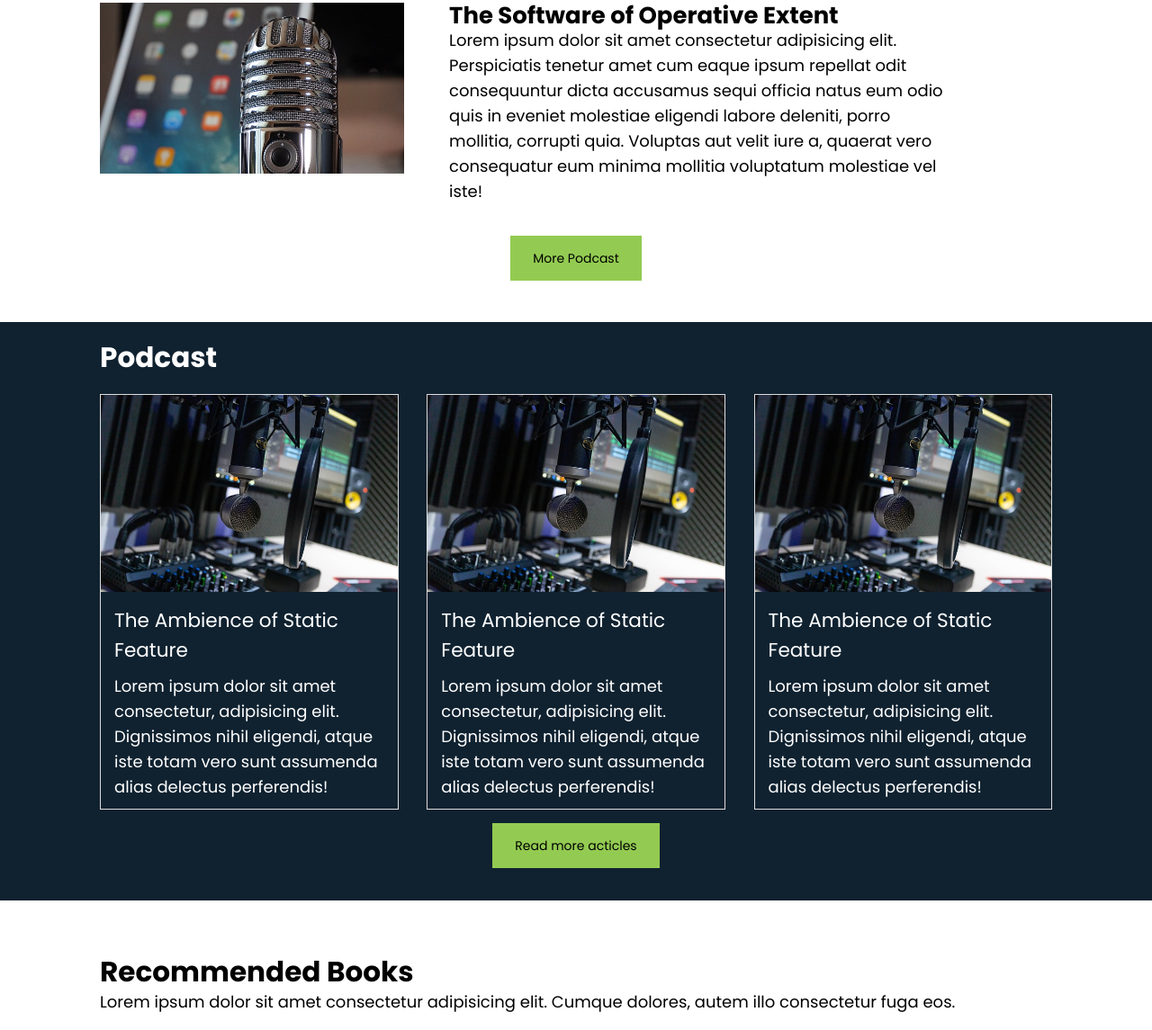
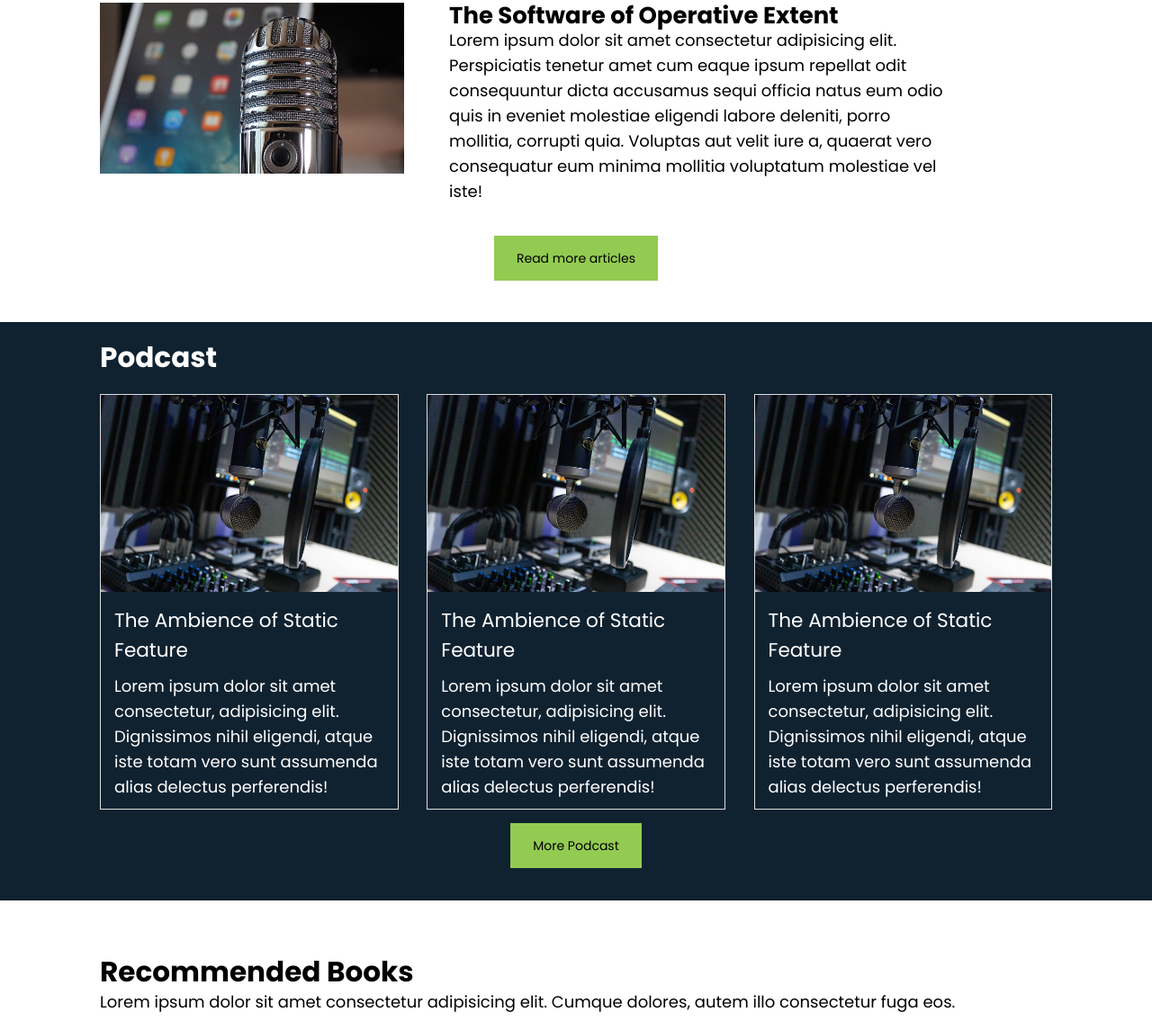
Before and after one commit to chumex412/Podcast_Blog, a website: page index.html in a window 1280 px wide. Shown: the part 1473-2618 px from the top of the page at 90% size. Drawn offline with Linux system fonts and the light colour scheme.

Commit message:
button adjustment

```diff
--- a/index.html
+++ b/index.html
@@ -148,7 +148,7 @@
             </section>
         </article>
         <div class="text-center mt-5">
-          <a href="#" class="btn btn-primary">More Podcast</a>
+          <a href="#" class="btn btn-primary">Read more articles</a>
         </div>
       </section>
     </div>
@@ -198,7 +198,7 @@
             </section>
           </div>
           <div class="my-4 text-center">
-            <a href="#" class="btn btn-primary">Read more acticles</a>
+            <a href="#" class="btn btn-primary">More Podcast</a>
           </div>
         </div>
       </section>
```
